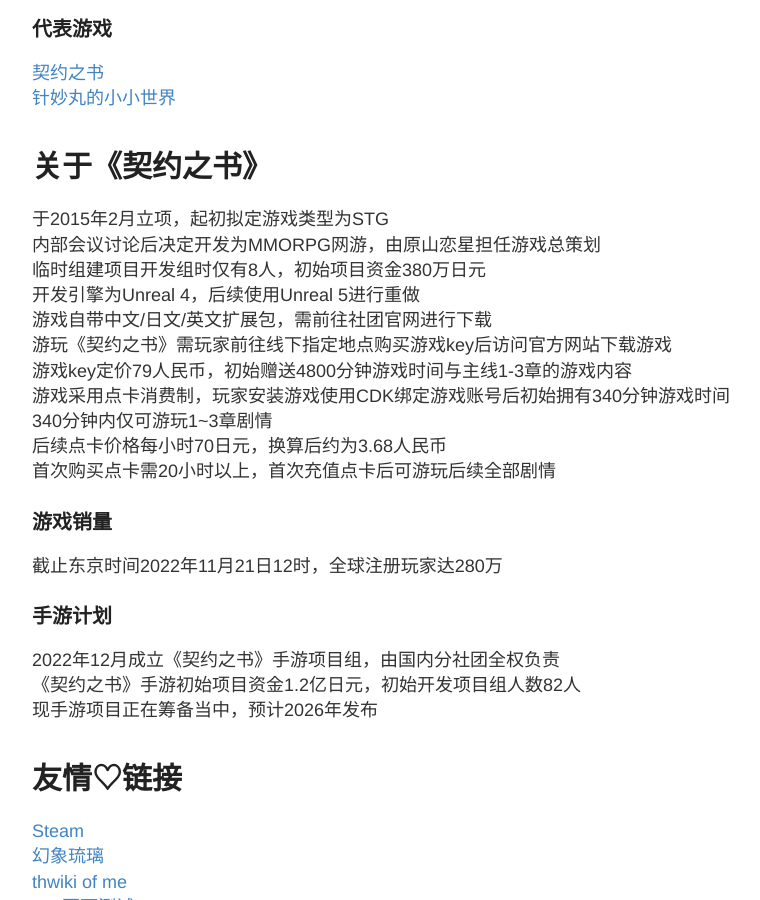
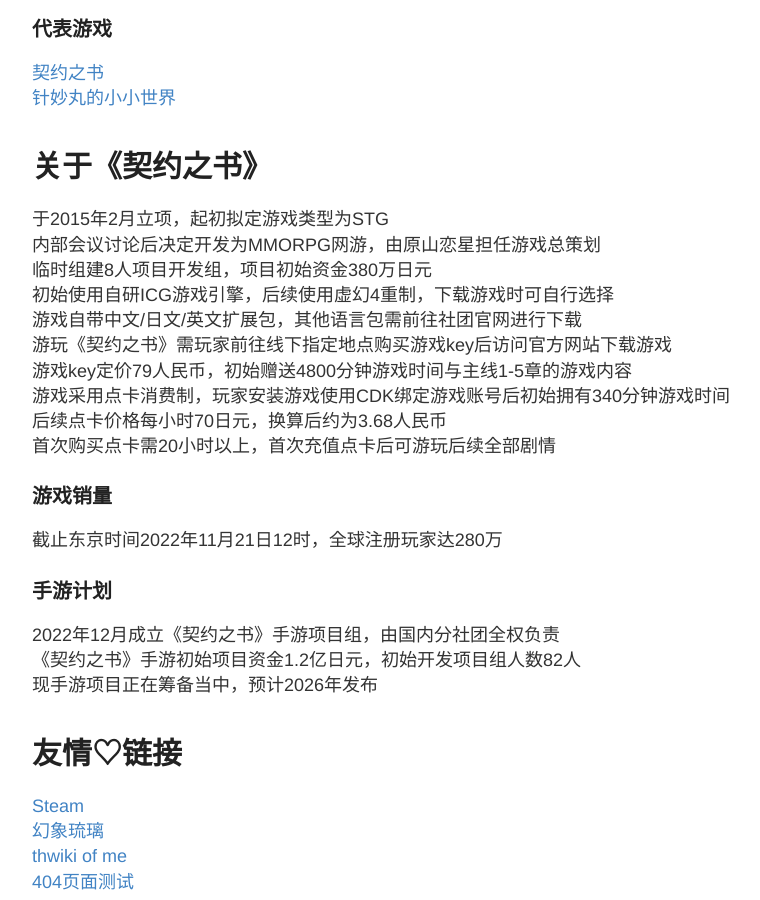
Before and after one commit to ManakaGekka/ManakaGekka.git1hub.io, a Jekyll site: the page built from about.md, in a window 1280 px wide and 900 px high, scrolled down 1149 px. Shown: the whole window, without its empty margins (248-1008 px from the left). Built offline with Jekyll 4.4.1, drawn with Linux system fonts in a browser that asks for light colours.

Commit message:
Update about.md

```diff
--- a/about.md
+++ b/about.md
@@ -40,13 +40,12 @@
 # 关于《契约之书》
 于2015年2月立项，起初拟定游戏类型为STG<br>
 内部会议讨论后决定开发为MMORPG网游，由原山恋星担任游戏总策划<br>
-临时组建项目开发组时仅有8人，初始项目资金380万日元<br>
-开发引擎为Unreal 4，后续使用Unreal 5进行重做<br>
-游戏自带中文/日文/英文扩展包，需前往社团官网进行下载<br>
+临时组建8人项目开发组，项目初始资金380万日元<br>
+初始使用自研ICG游戏引擎，后续使用虚幻4重制，下载游戏时可自行选择<br>
+游戏自带中文/日文/英文扩展包，其他语言包需前往社团官网进行下载<br>
 游玩《契约之书》需玩家前往线下指定地点购买游戏key后访问官方网站下载游戏<br>
-游戏key定价79人民币，初始赠送4800分钟游戏时间与主线1-3章的游戏内容<br>
+游戏key定价79人民币，初始赠送4800分钟游戏时间与主线1-5章的游戏内容<br>
 游戏采用点卡消费制，玩家安装游戏使用CDK绑定游戏账号后初始拥有340分钟游戏时间<br>
-340分钟内仅可游玩1~3章剧情<br>
 后续点卡价格每小时70日元，换算后约为3.68人民币<br>
 首次购买点卡需20小时以上，首次充值点卡后可游玩后续全部剧情<br>
 ### 游戏销量
```
